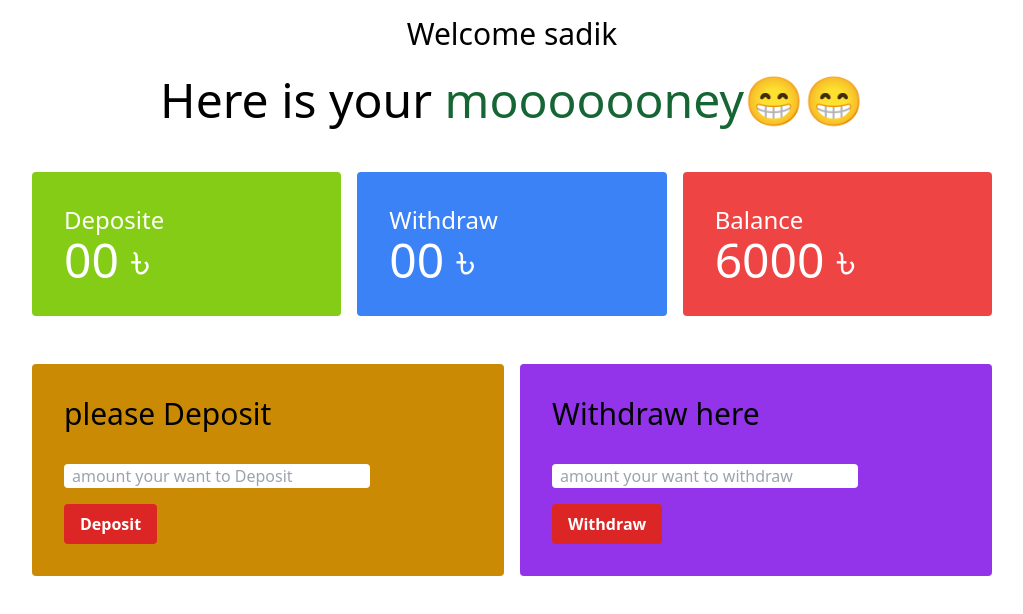
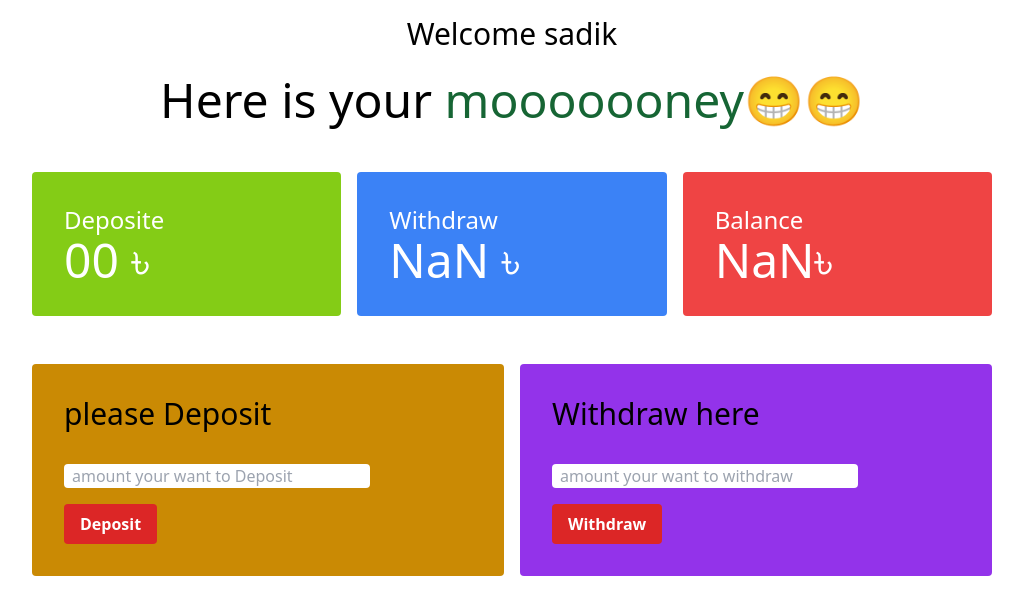
Before and after one commit to sadik126/banking-site, a plain HTML site: page dashboard.html in a window 1280 px wide. Both pictures are taken after a click on the button "Withdraw". Shown: the whole page, without its empty margins (128-1151 px from the left). Drawn offline with nearby package versions, Linux system fonts and the light colour scheme.

Commit message:
withdraw

```diff
--- a/dashboard.html
+++ b/dashboard.html
@@ -24,7 +24,7 @@
                 </div>
                 <div class="bg-blue-500 p-8 rounded text-white">
                     <h1 class="text-2xl">Withdraw</h1>
-                    <h3 class="text-5xl">00 ৳</h3>
+                    <h3 class="text-5xl"><span id="withid"> 00</span> ৳</h3>
                 </div>
                 <div class="bg-red-500 p-8 rounded text-white">
                     <h1 class="text-2xl">Balance</h1>
--- a/deposit.js
+++ b/deposit.js
@@ -23,13 +23,22 @@ document.getElementById('depositbtn').addEventListener('click',function(){
 })
 
 
-//update balance
+document.getElementById('withdrawbtn').addEventListener('click',function(){
+    let withfield = document.getElementById('withdraw');
+    let amount = withfield.value;
+    console.log(amount);
 
-// let totalbalance = document.getElementById('balance');
-// let addtotal = totalbalance.innerText;
-// let enterdepo = document.getElementById('depoid');
-// let pastamount = enterdepo.innerText;
-// let addpastamount = parseFloat(pastamount);
+    let enterwith = document.getElementById('withid');
+    let pastamount = enterwith.innerText;
+    let newamount = parseFloat(pastamount)  + parseFloat(amount);
+    enterwith.innerText = newamount;
 
-// total = parseFloat(addtotal) + addpastamount ;
-// totalbalance.innerText = total;
+    withfield.value = '';
+
+    let totalbalance = document.getElementById('balance');
+    let addtotal = totalbalance.innerText;
+
+    total = parseFloat(addtotal) - parseFloat(amount) ;
+    totalbalance.innerText = total;
+
+})
```
